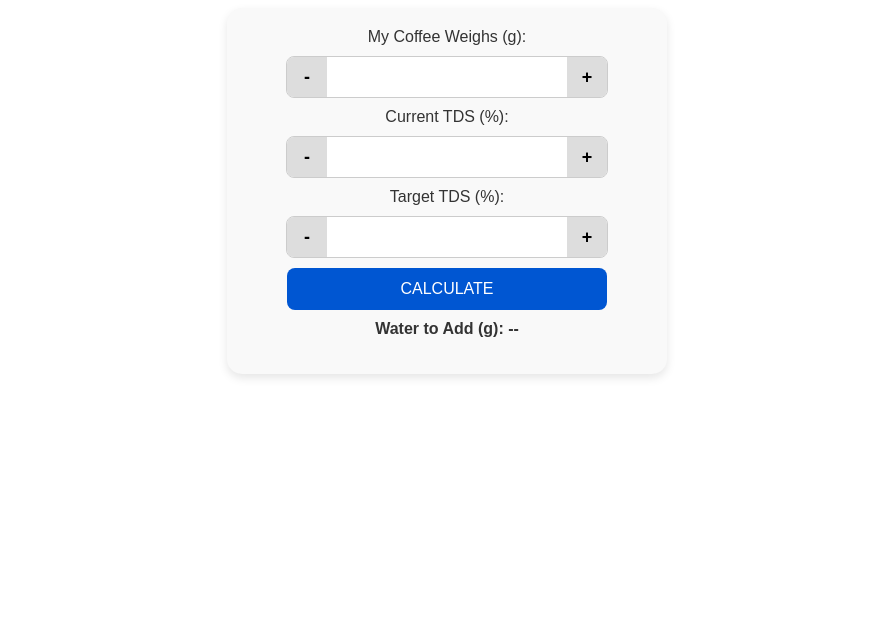
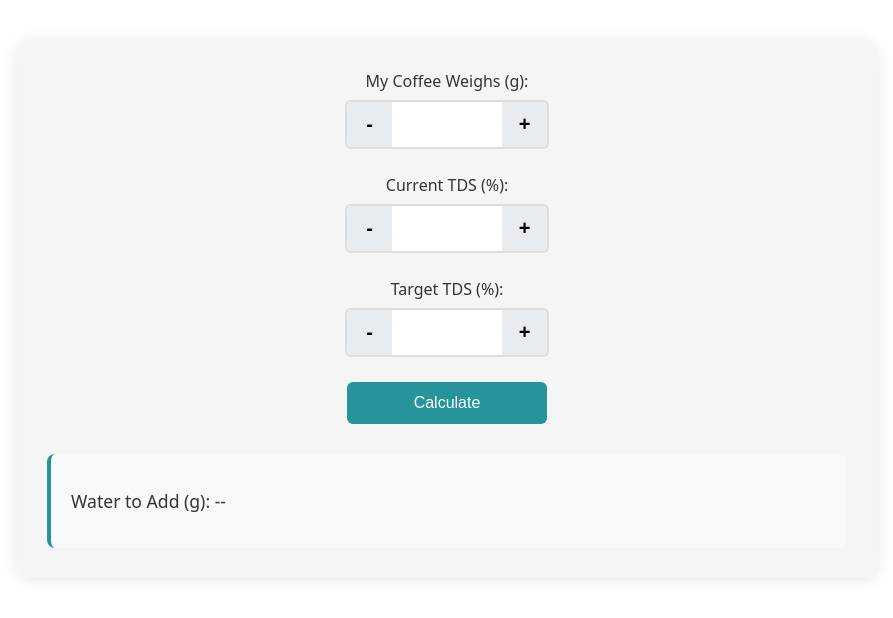
Before and after one commit to mohdmansour4/bypasscalcuator, a plain HTML site: page index.html in a window 1280 px wide. Shown: the whole page, without its empty margins (193-1086 px from the left). Drawn offline with Linux system fonts and the light colour scheme.

Commit message:
Update styles.css

```diff
--- a/styles.css
+++ b/styles.css
@@ -1,120 +1,153 @@
-/* General Container Styles */
-#calculator {
-  max-width: 400px;
-  margin: 0 auto;
-  padding: 20px;
-  background-color: #f9f9f9;
-  border-radius: 15px;
-  box-shadow: 0px 4px 10px rgba(0, 0, 0, 0.1);
-  font-family: 'Arial', sans-serif;
-  text-align: center;
+:root {
+    --primary-color: #27949C;
+    --text-color: #333;
+    --border-color: #ddd;
+    --hover-color: #1b666c;
 }
 
-/* Center labels, inputs, and buttons */
-label {
-  font-size: 16px;
-  color: #333;
-  margin-bottom: 5px;
-  display: block;
-  text-align: center; /* Center label text */
+#calculator {
+    max-width: 800px;
+    margin: 40px auto;
+    padding: 30px;
+    background: #f5f5f5;
+    border-radius: 12px;
+    box-shadow: 0 2px 15px rgba(0,0,0,0.1);
+    font-family: system-ui, -apple-system, sans-serif;
 }
 
-/* Integrated Plus/Minus Stepper */
-.stepper {
-  display: flex;
-  align-items: center;
-  border: 1px solid #ccc;
-  border-radius: 8px;
-  overflow: hidden;
-  width: 80%; /* Adjust for centering */
-  margin: 10px auto; /* Center the steppers */
+/* Labels */
+label {
+    display: block;
+    margin-bottom: 8px;
+    font-weight: 500;
+    color: var(--text-color);
+    text-align: center;
 }
 
-.stepper input[type="number"] {
-  flex: 1; /* Allow input to take remaining space */
-  padding: 10px 0; /* Ensure uniform padding */
-  border: none;
-  text-align: center; /* Center text within the input */
-  font-size: 16px;
-  box-sizing: border-box;
-  height: 40px; /* Fixed height */
-  appearance: textfield; /* Ensure consistent look */
-  min-width: 0; /* Prevent input from stretching too much */
+/* Stepper Container */
+.stepper {
+    position: relative;
+    display: flex;
+    align-items: center;
+    height: 45px;
+    width: 200px;
+    border: 2px solid var(--border-color);
+    border-radius: 6px;
+    overflow: hidden;
+    margin: 0 auto 25px;
+    background: white;
 }
 
+/* Input */
+.stepper input[type="number"] {
+    -moz-appearance: textfield;
+    flex: 1;
+    border: none;
+    text-align: center;
+    padding: 0 45px;
+    margin: 0;
+    font-size: 16px;
+    height: 100%;
+    width: 100%;
+    min-width: 0;
+    background: transparent;
+}
+
+/* Remove default spinners */
+input[type="number"]::-webkit-outer-spin-button,
+input[type="number"]::-webkit-inner-spin-button {
+    -webkit-appearance: none;
+    margin: 0;
+}
+
+/* Stepper Buttons */
 .stepper button {
-  width: 40px; /* Fixed width for uniformity */
-  background-color: #ddd;
-  border: none;
-  cursor: pointer;
-  font-size: 18px;
-  font-weight: bold;
-  display: flex;
-  align-items: center;
-  justify-content: center;
-  transition: background-color 0.2s ease;
-  height: 40px; /* Match the height of input */
+    position: absolute;
+    width: 45px;
+    height: 100%;
+    background: #e9ecef;
+    border: none;
+    cursor: pointer;
+    display: flex;
+    align-items: center;
+    justify-content: center;
+    font-size: 20px;
+    font-weight: bold;
+    user-select: none;
+    transition: background-color 0.2s ease;
+}
+
+.stepper button:first-child {
+    left: 0;
+}
+
+.stepper button:last-child {
+    right: 0;
 }
 
 .stepper button:hover {
-  background-color: #ccc; /* Darker background on hover */
+    background: #dee2e6;
 }
 
-/* Remove default stepper arrows */
-input[type="number"]::-webkit-inner-spin-button,
-input[type="number"]::-webkit-outer-spin-button {
-  -webkit-appearance: none;
-  margin: 0;
+/* Calculate Button */
+button.calculate {
+    background: var(--primary-color);
+    color: white;
+    border: none;
+    padding: 12px 20px;
+    border-radius: 6px;
+    cursor: pointer;
+    font-size: 16px;
+    margin: 20px auto;
+    display: block;
+    width: 200px;
+    transition: background-color 0.3s;
 }
 
-/* Hide the final weight visually but keep it accessible */
+button.calculate:hover {
+    background: var(--hover-color);
+    transform: none;
+}
+
+/* Results Section */
+.results {
+    margin-top: 30px;
+    padding: 20px;
+    background: #f8f9fa;
+    border-radius: 8px;
+    border-left: 4px solid var(--primary-color);
+}
+
+.results p {
+    margin: 15px 0;
+    font-size: 1.1em;
+    color: var(--text-color);
+}
+
+/* RTL Support */
+body[dir="rtl"] .results {
+    border-left: none;
+    border-right: 4px solid var(--primary-color);
+}
+
+body[dir="rtl"] .stepper button:first-child {
+    left: auto;
+    right: 0;
+}
+
+body[dir="rtl"] .stepper button:last-child {
+    right: auto;
+    left: 0;
+}
+
+input:focus {
+    outline: none;
+}
+
+.stepper:focus-within {
+    border-color: var(--primary-color);
+}
+
 #finalWeight {
   display: none; /* Completely hide it from the user */
 }
-
-/* Mobile adjustments */
-@media (max-width: 600px) {
-  .stepper input[type="number"] {
-    font-size: 18px; /* Larger font for easier reading */
-    padding: 12px 0; /* Increased padding for better touch */
-  }
-}
-
-/* Style for the calculate button */
-button.calculate {
-  width: 80%; /* Adjust width for centering */
-  padding: 12px;
-  background-color: #0056D2; /* Blue color similar to Coffee Toolkit */
-  color: white;
-  border: none;
-  border-radius: 8px;
-  font-size: 16px;
-  cursor: pointer;
-  transition: background-color 0.3s ease, transform 0.2s ease;
-  text-transform: uppercase;
-  margin: 10px auto; /* Center the button */
-  display: block;
-}
-
-button.calculate:hover {
-  background-color: #0041a8; /* Darker blue on hover */
-  transform: translateY(-3px); /* Slight lift effect */
-}
-
-button.calculate:active {
-  transform: translateY(0); /* Reset lift on click */
-}
-
-/* Style for results text */
-.results p {
-  font-size: 16px;
-  font-weight: bold;
-  text-align: center; /* Center the result text */
-  margin-top: 10px;
-  color: #333;
-}
-
-/* General RTL support */
-body[dir="rtl"] #calculator {
-  direction: rtl;
-}
```
